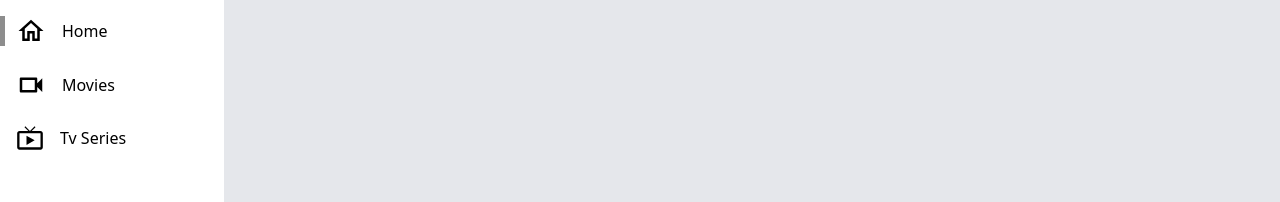
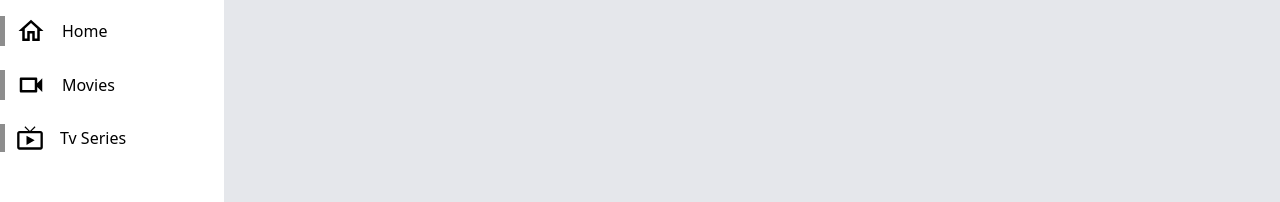
Before and after one commit to alli-Codes/telly, a React (Vite) app: page / in a window 1280 px wide. Both pictures are taken after a click on the icon 33 px from the left and 81 px from the top of the page. Shown: the part 163-365 px from the top of the page. Built offline with nearby package versions, Linux system fonts and the light colour scheme.

Commit message:
Created the SideBarParagraph

```diff
--- a/src/components/SideBar.tsx
+++ b/src/components/SideBar.tsx
@@ -1,4 +1,6 @@
 // import { useState } from 'react';
+import SideBarLink from './SideBarLink'
+import SideBarParagraph from './SideBarParagraph';
 import MenuIcon from '@mui/icons-material/Menu';
 import HomeOutlinedIcon from '@mui/icons-material/HomeOutlined';
 import VideocamOutlinedIcon from '@mui/icons-material/VideocamOutlined';
@@ -21,15 +23,17 @@ const SideBar = function ({isSideBarMinimized, handleSideBarMinimizing}: Props)
             </div>
 
             <nav className='flex flex-col gap-6'>
-                <a href="#" className='px-4 flex items-center gap-4 active__nav-link relative'>
-                    <HomeOutlinedIcon sx={{ fontSize:30 }} /> <p className={isSideBarMinimized ? '' : 'hidden'}>Home</p>
-                </a>
-                <a href="#" className='px-4 flex items-center gap-4 relative'>
-                    <VideocamOutlinedIcon sx={{ fontSize:30 }} /> <p className={isSideBarMinimized ? '' : 'hidden'}>Movies</p>
-                </a>
-                <a href="#" className='px-4 flex items-center gap-4 relative'>
-                    <LiveTvOutlinedIcon sx={{ fontSize:28 }} /> <p className={` text-nowrap ${isSideBarMinimized ? '' : 'hidden'}`}>Tv Series</p>
-                </a>
+                <SideBarLink>
+                    <HomeOutlinedIcon sx={{ fontSize:30 }} /><SideBarParagraph isSideBarMinimized={isSideBarMinimized}>Home</SideBarParagraph>
+                </SideBarLink>
+
+                <SideBarLink>
+                    <VideocamOutlinedIcon sx={{ fontSize:30 }} /><SideBarParagraph isSideBarMinimized={isSideBarMinimized}>Movies</SideBarParagraph>
+                </SideBarLink>
+
+                <SideBarLink>
+                    <LiveTvOutlinedIcon sx={{ fontSize:28 }} /><SideBarParagraph isSideBarMinimized={isSideBarMinimized}>Tv Series</SideBarParagraph>
+                </SideBarLink>
             </nav>
         </div>
     )
--- /dev/null
+++ b/src/components/SideBarLink.tsx
@@ -0,0 +1,14 @@
+import { ReactNode } from "react"
+
+interface Props{
+    children: ReactNode
+}
+
+const SideBarLink = function ({children}: Props) {
+    return (
+        <a href="#" className='px-4 flex items-center gap-4 active__nav-link relative'>
+            {children}
+        </a>
+    )
+}
+export default SideBarLink
--- /dev/null
+++ b/src/components/SideBarParagraph.tsx
@@ -0,0 +1,12 @@
+interface Props{
+    isSideBarMinimized: boolean,
+    children: string
+}
+
+const SideBarParagraph = function ({isSideBarMinimized, children}: Props) {
+    return (
+        <p className={`${isSideBarMinimized ? '' : 'hidden'} text-nowrap`}>{children}</p>
+    )
+}
+
+export default SideBarParagraph
```
